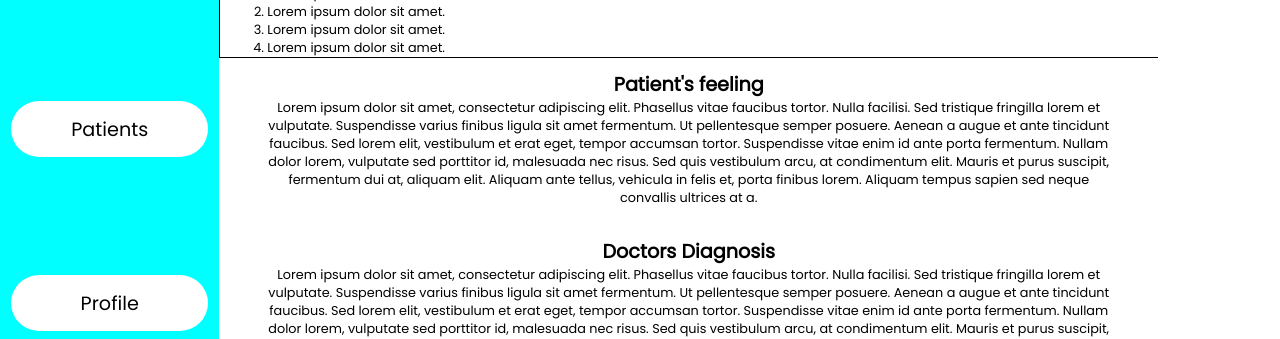
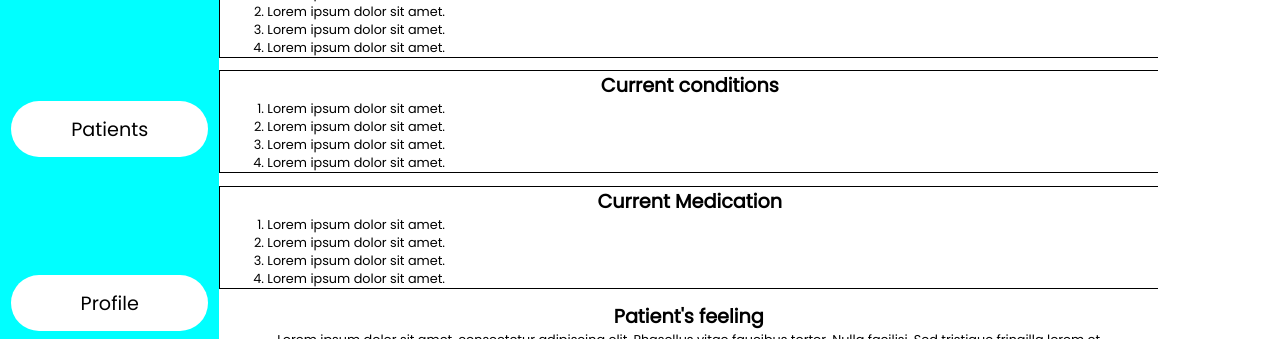
Before and after one commit to MokuaEnock/swiss, a React (Create React App) app: page /patient in a window 1280 px wide. Shown: the part 271-610 px from the top of the page. Built offline with nearby package versions, Linux system fonts and the light colour scheme.

Commit message:
add conditions and medication sections and styling

```diff
--- a/src/pages/Patient.js
+++ b/src/pages/Patient.js
@@ -29,7 +29,6 @@ export default function Patient() {
             </span>
             <span id="patient-bio-"></span>
           </div>
-
           <div id="patient-details">
             <span>Nairobi, Kenya</span>
             <span>Male</span>
@@ -38,7 +37,7 @@ export default function Patient() {
             <span>BMI: 22.7</span>
           </div>
 
-          <div id="patient-allergies">
+          <div className="patient-allergies">
             <h4>Allergies</h4>
             <ol id="allergy-list">
               <li className="allergy-item">Lorem ipsum dolor sit amet.</li>
@@ -48,6 +47,25 @@ export default function Patient() {
             </ol>
           </div>
 
+          <div className="patient-allergies">
+            <h4>Current conditions</h4>
+            <ol id="allergy-list">
+              <li className="allergy-item">Lorem ipsum dolor sit amet.</li>
+              <li className="allergy-item">Lorem ipsum dolor sit amet.</li>
+              <li className="allergy-item">Lorem ipsum dolor sit amet.</li>
+              <li className="allergy-item">Lorem ipsum dolor sit amet.</li>
+            </ol>
+          </div>
+
+          <div className="patient-allergies">
+            <h4>Current Medication</h4>
+            <ol id="allergy-list">
+              <li className="allergy-item">Lorem ipsum dolor sit amet.</li>
+              <li className="allergy-item">Lorem ipsum dolor sit amet.</li>
+              <li className="allergy-item">Lorem ipsum dolor sit amet.</li>
+              <li className="allergy-item">Lorem ipsum dolor sit amet.</li>
+            </ol>
+          </div>
           <div id="patient-feeling">
             <h4>Patient's feeling</h4>
             <p>
@@ -64,7 +82,6 @@ export default function Patient() {
               Aliquam tempus sapien sed neque convallis ultrices at a.
             </p>
           </div>
-
           <div id="patient-diagnosis">
             <h4>Doctors Diagnosis</h4>
             <p>
@@ -81,17 +98,14 @@ export default function Patient() {
               Aliquam tempus sapien sed neque convallis ultrices at a.
             </p>
           </div>
-
           <div id="patient-disease">
             <p>Possible disease:</p> &nbsp;&nbsp;&nbsp;
             <input type="text" placeholder="Possible diseases" />
           </div>
-
           <div id="patient-notes">
             <h4>Additional notes</h4>
             <textarea placeholder="Additional notes..." />
           </div>
-
           <button type="submit" id="patient-submit">
             Submit
           </button>
--- a/src/pages/patient.css
+++ b/src/pages/patient.css
@@ -107,7 +107,7 @@
   text-align: center;
 }
 
-#patient-allergies {
+.patient-allergies {
   border: thin solid black;
   width: 100%;
   height: max-content;
@@ -118,7 +118,7 @@
   text-align: left;
 }
 
-#patient-allergies > h4 {
+.patient-allergies > h4 {
   width: 100%;
   text-align: center;
 }
```
